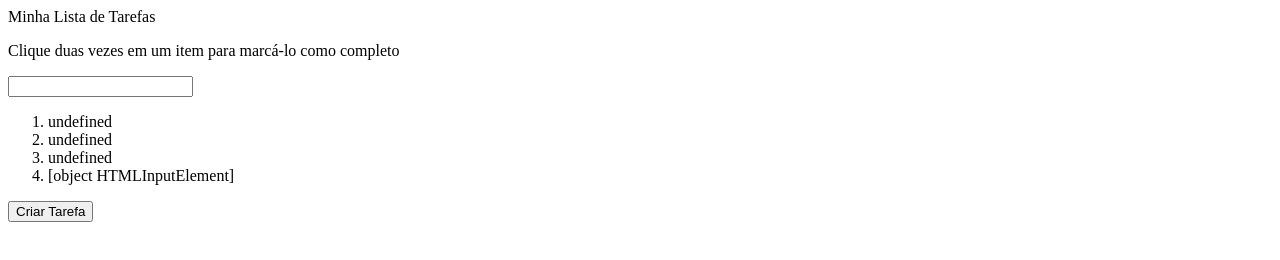
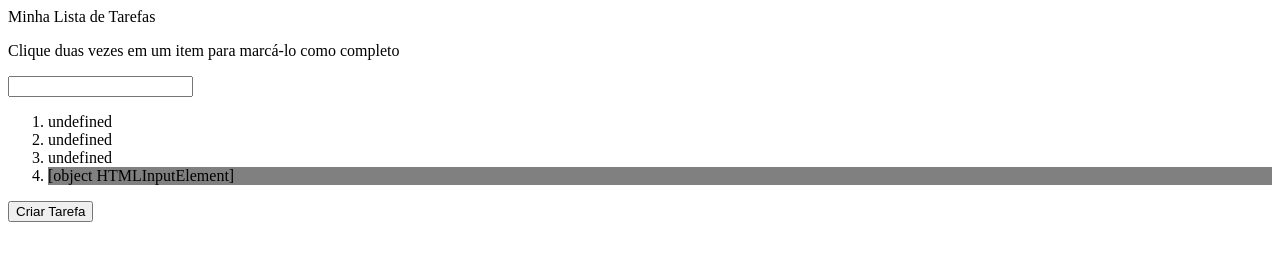
Before and after one commit to tryber/sd-08-project-todo-list, a plain HTML site: page index.html in a window 1280 px wide. Both pictures are taken after a click on the button "Criar Tarefa". Drawn offline with Linux system fonts and the light colour scheme.

Commit message:
Requisito 7

```diff
--- a/script.js
+++ b/script.js
@@ -7,7 +7,7 @@ for(let index = 0; index < 3; index += 1) {
     listItens.className = "itens-lista";
     createList.appendChild(listItens);
 }
-
+//requisitos 5 e 6
 let createTaskButton = document.getElementById("criar-tarefa");
 function taskButton() {
     createTaskButton.addEventListener("click", newEvent);
@@ -17,6 +17,12 @@ function newEvent() {
     let inputText = document.getElementById("texto-tarefa");
     let newItens = document.createElement("li");
     newItens.innerHTML = inputText;
-    newItens.className = "itens-lista";
+    newItens.className = "itens-lista new-color-list";
     createList.appendChild(newItens);
 }
+//requisito 7
+window.onload = selectWhite;
+function selectWhite() {
+   let selectListIten = document.getElementById("itens-lista");
+   selectListIten.className = "color-list-init"
+}
--- a/style.css
+++ b/style.css
@@ -1,3 +1,8 @@
-.itens-lista {
+#texto-tarefa
+
+.color-list-init {
     background-color: white;
 }
+.new-color-list {
+    background-color: rgb(128, 128, 128);
+}
```
